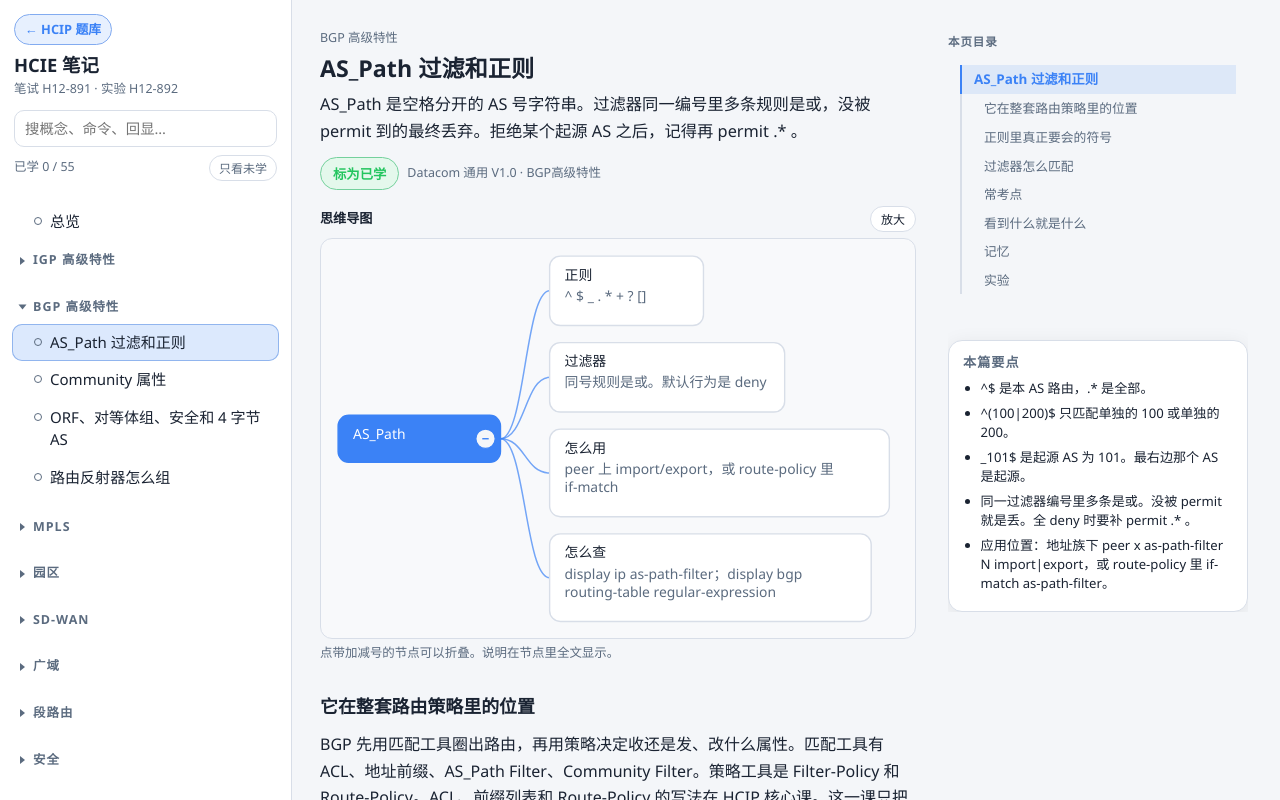
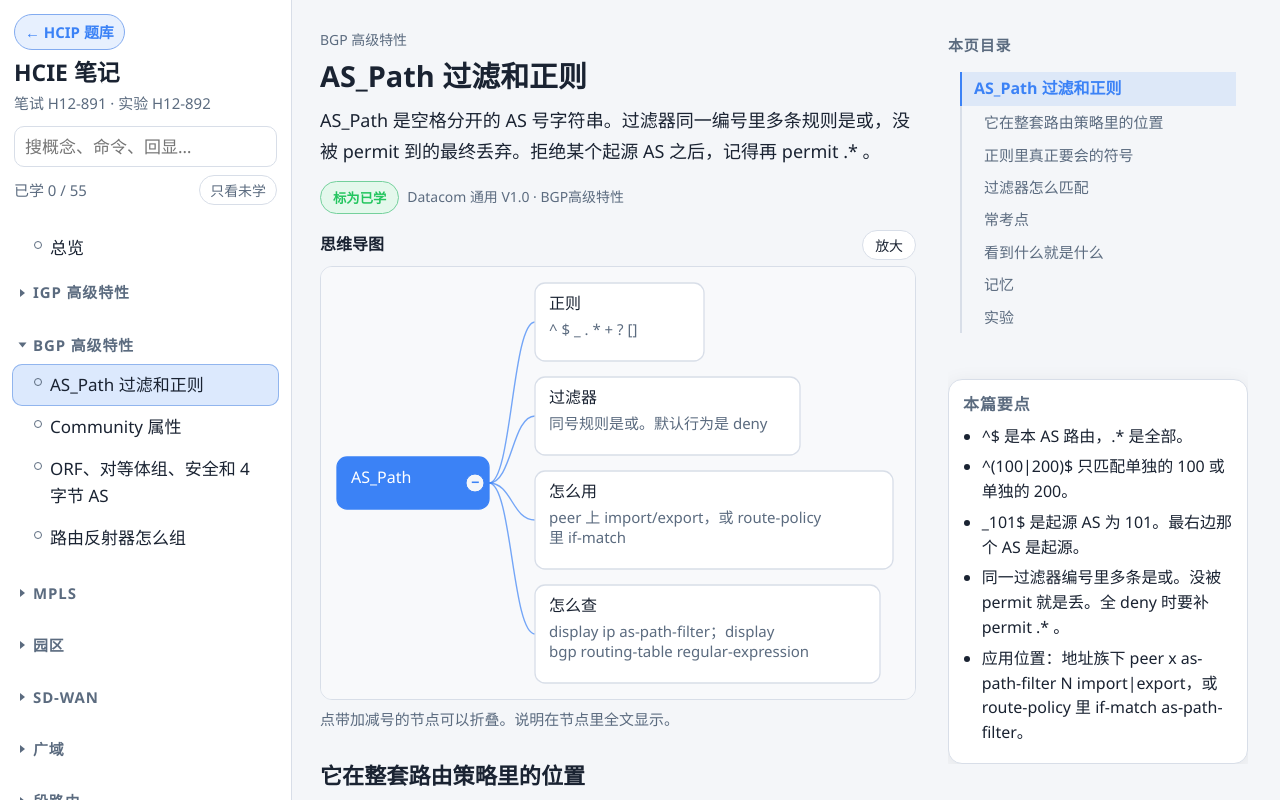
Before and after one commit to Kita164/hcip-quiz, a plain HTML site: page hcie/index.html in a window 1280 px wide. Both pictures are taken after a click on the link "AS_Path 过滤和正则". Drawn offline with Linux system fonts and the light colour scheme.

Commit message:
整体放大笔记字体，左右栏和 SVG 文字一起加大。
正文 17px、行高 1.75。目录、右栏、表格、代码和导图文字按比例放大，左右栏不小于 14px。导图节点按新字号重算宽高。

Co-authored-by: kita164 <Kita164@users.noreply.github.com>

```diff
--- a/hcie/css/notes.css
+++ b/hcie/css/notes.css
@@ -31,13 +31,15 @@
   }
 }
 * { box-sizing: border-box; }
+html { font-size: 17px; }
 html, body { height: 100%; }
 body {
   margin: 0;
   font-family: "Segoe UI", "PingFang SC", "Microsoft YaHei", system-ui, sans-serif;
   background: var(--bg);
   color: var(--text);
-  line-height: 1.65;
+  font-size: 1rem;
+  line-height: 1.75;
 }
 button, input { font-family: inherit; color: inherit; }
 a { color: var(--accent); }
@@ -59,13 +61,13 @@ a { color: var(--accent); }
   flex-direction: column;
 }
 .side-head { padding: 14px 14px 8px; flex: none; }
-.brand h1 { font-size: 1.15rem; margin: 8px 0 0; line-height: 1.3; }
-.brand p { margin: 2px 0 10px; color: var(--muted); font-size: .78rem; }
+.brand h1 { font-size: 1.35rem; margin: 8px 0 0; line-height: 1.3; }
+.brand p { margin: 2px 0 10px; color: var(--muted); font-size: .88rem; }
 .switch {
   display: inline-flex;
   align-items: center;
   text-decoration: none;
-  font-size: .8rem;
+  font-size: .88rem;
   font-weight: 700;
   padding: 4px 10px;
   border-radius: 999px;
@@ -80,7 +82,7 @@ a { color: var(--accent); }
   border-radius: 10px;
   border: 1px solid var(--border);
   background: var(--card);
-  font-size: .9rem;
+  font-size: 1rem;
 }
 .search input:focus-visible,
 button:focus-visible,
@@ -96,7 +98,7 @@ summary:focus-visible {
   gap: 8px;
   margin-top: 8px;
   color: var(--muted);
-  font-size: .78rem;
+  font-size: .88rem;
   font-variant-numeric: tabular-nums;
 }
 .text-btn {
@@ -104,9 +106,9 @@ summary:focus-visible {
   border: 1px solid var(--border);
   background: var(--card);
   border-radius: 999px;
-  padding: 3px 9px;
+  padding: 4px 10px;
   cursor: pointer;
-  font-size: .75rem;
+  font-size: .82rem;
 }
 .text-btn[aria-pressed="true"] {
   background: var(--accent);
@@ -122,8 +124,8 @@ summary:focus-visible {
   background: var(--card);
   border-radius: 10px;
   padding: 6px 8px;
-  font-size: .78rem;
-  line-height: 1.4;
+  font-size: .88rem;
+  line-height: 1.5;
 }
 .hit b { display: block; color: var(--accent); font-weight: 700; }
 .hit span { color: var(--muted); }
@@ -136,8 +138,8 @@ nav { overflow: auto; padding: 6px 12px 28px; flex: 1; min-height: 0; }
   align-items: center;
   gap: 8px;
   padding: 10px 8px 6px;
-  font-size: .78rem;
-  letter-spacing: .08em;
+  font-size: .88rem;
+  letter-spacing: .06em;
   font-weight: 750;
   color: var(--muted);
 }
@@ -161,8 +163,8 @@ nav { overflow: auto; padding: 6px 12px 28px; flex: 1; min-height: 0; }
   color: inherit;
   padding: 8px 10px 8px 22px;
   border-radius: 10px;
-  font-size: .94rem;
-  line-height: 1.45;
+  font-size: 1rem;
+  line-height: 1.55;
 }
 .topic-link:hover { background: color-mix(in srgb, var(--accent) 10%, transparent); }
 .topic-link.active {
@@ -202,7 +204,7 @@ nav { overflow: auto; padding: 6px 12px 28px; flex: 1; min-height: 0; }
 .top-title {
   margin-left: auto;
   color: var(--muted);
-  font-size: .82rem;
+  font-size: .88rem;
   overflow: hidden;
   text-overflow: ellipsis;
   white-space: nowrap;
@@ -212,8 +214,8 @@ article { padding: 22px 22px 72px; width: 100%; max-width: var(--content); }
 .rail { display: none; }
 .rail-kicker {
   margin: 0 0 8px;
-  font-size: .72rem;
-  letter-spacing: .08em;
+  font-size: .88rem;
+  letter-spacing: .06em;
   font-weight: 750;
   color: var(--muted);
 }
@@ -222,12 +224,12 @@ article { padding: 22px 22px 72px; width: 100%; max-width: var(--content); }
   display: block;
   text-decoration: none;
   color: var(--muted);
-  font-size: .84rem;
-  line-height: 1.45;
+  font-size: .94rem;
+  line-height: 1.5;
   padding: 5px 0 5px 12px;
   border-left: 2px solid var(--border);
 }
-.rail-nav a.sub { padding-left: 22px; font-size: .8rem; }
+.rail-nav a.sub { padding-left: 22px; font-size: .88rem; }
 .rail-nav a:hover { color: var(--text); }
 .rail-nav a.active {
   color: var(--accent);
@@ -244,11 +246,11 @@ article { padding: 22px 22px 72px; width: 100%; max-width: var(--content); }
   box-shadow: var(--shadow);
 }
 .rail-card ul { margin: 0; padding-left: 1.1em; }
-.rail-card li { margin: 6px 0; font-size: .82rem; line-height: 1.45; }
-.rail-card p { margin: 0; font-size: .82rem; line-height: 1.5; }
-.kicker { color: var(--muted); font-size: .78rem; margin: 0 0 4px; }
-article h2 { font-size: 1.45rem; line-height: 1.3; margin: 0 0 8px; }
-.summary { font-size: 1.02rem; margin: 0 0 12px; }
+.rail-card li { margin: 6px 0; font-size: .94rem; line-height: 1.55; }
+.rail-card p { margin: 0; font-size: .94rem; line-height: 1.6; }
+.kicker { color: var(--muted); font-size: .82rem; margin: 0 0 4px; }
+article h2 { font-size: 1.7rem; line-height: 1.35; margin: 0 0 10px; }
+.summary { font-size: 1.06rem; line-height: 1.7; margin: 0 0 14px; }
 .meta-row { display: flex; flex-wrap: wrap; gap: 8px; align-items: center; margin-bottom: 16px; }
 .learn {
   appearance: none;
@@ -261,7 +263,7 @@ article h2 { font-size: 1.45rem; line-height: 1.3; margin: 0 0 8px; }
   cursor: pointer;
 }
 .learn.on { background: var(--accent2); border-color: var(--accent2); color: #06210f; }
-.source { color: var(--muted); font-size: .78rem; }
+.source { color: var(--muted); font-size: .82rem; }
 .card {
   background: var(--card);
   border: 1px solid var(--border);
@@ -277,8 +279,8 @@ article h2 { font-size: 1.45rem; line-height: 1.3; margin: 0 0 8px; }
 .toc { display: flex; flex-wrap: wrap; gap: 6px; margin: 0 0 8px; }
 .toc a {
   text-decoration: none;
-  font-size: .78rem;
-  padding: 3px 8px;
+  font-size: .88rem;
+  padding: 4px 10px;
   border-radius: 999px;
   border: 1px solid var(--border);
   background: var(--bg);
@@ -289,16 +291,16 @@ article h2 { font-size: 1.45rem; line-height: 1.3; margin: 0 0 8px; }
 .tree summary { font-weight: 700; }
 .tree-d, .leaf .tree-d { display: block; color: var(--muted); font-weight: 450; font-size: .82rem; }
 article h2, .prose h3, .prose h4 { scroll-margin-top: 20px; }
-.prose h3 { font-size: 1.12rem; margin: 28px 0 10px; }
-.prose h4 { font-size: .98rem; margin: 16px 0 6px; }
+.prose h3 { font-size: 1.3rem; margin: 28px 0 10px; line-height: 1.4; }
+.prose h4 { font-size: 1.12rem; margin: 16px 0 6px; line-height: 1.45; }
 .prose p { margin: 8px 0; }
 .prose ul, .prose ol { margin: 8px 0; padding-left: 1.2em; }
 .prose li { margin: 3px 0; }
 .table-wrap { overflow-x: auto; margin: 10px 0; }
-table { border-collapse: collapse; width: 100%; font-size: .88rem; min-width: 420px; }
+table { border-collapse: collapse; width: 100%; font-size: 1rem; min-width: 420px; }
 th, td { border: 1px solid var(--border); padding: 6px 8px; text-align: left; vertical-align: top; }
 th { background: color-mix(in srgb, var(--accent) 12%, var(--card)); }
-caption { caption-side: bottom; text-align: left; color: var(--muted); font-size: .78rem; padding-top: 4px; }
+caption { caption-side: bottom; text-align: left; color: var(--muted); font-size: .82rem; padding-top: 4px; }
 pre {
   margin: 8px 0;
   background: var(--code-bg);
@@ -307,8 +309,8 @@ pre {
   padding: 12px 12px 12px 14px;
   overflow: auto;
   font-family: ui-monospace, "Sarasa Mono SC", "Source Han Mono", Consolas, monospace;
-  font-size: .82rem;
-  line-height: 1.5;
+  font-size: .94rem;
+  line-height: 1.6;
   position: relative;
 }
 .code-head {
@@ -318,19 +320,19 @@ pre {
   gap: 8px;
   margin-top: 10px;
   color: var(--muted);
-  font-size: .78rem;
+  font-size: .88rem;
 }
 .copy {
   appearance: none;
   border: 1px solid var(--border);
   background: var(--card);
   border-radius: 8px;
-  padding: 2px 8px;
+  padding: 3px 10px;
   cursor: pointer;
-  font-size: .75rem;
+  font-size: .82rem;
 }
 .callout { border-radius: 12px; padding: 10px 12px; margin: 10px 0; border: 1px solid var(--border); }
-.callout .ct { font-weight: 750; font-size: .82rem; margin-bottom: 2px; }
+.callout .ct { font-weight: 750; font-size: 1rem; margin-bottom: 4px; }
 .callout.exam { background: color-mix(in srgb, var(--accent) 12%, var(--card)); }
 .callout.tip { background: color-mix(in srgb, var(--accent2) 12%, var(--card)); }
 .callout.warn { background: color-mix(in srgb, var(--warn) 14%, var(--card)); }
@@ -347,28 +349,28 @@ pre {
   padding: 8px;
   background: color-mix(in srgb, var(--bg) 55%, var(--card));
 }
-.band-name { font-weight: 750; font-size: .82rem; }
+.band-name { font-weight: 750; font-size: .94rem; }
 .band-items { display: flex; flex-wrap: wrap; gap: 6px; }
 .band-items span {
   background: var(--card);
   border: 1px solid var(--border);
   border-radius: 999px;
-  padding: 2px 8px;
-  font-size: .8rem;
+  padding: 3px 10px;
+  font-size: .88rem;
 }
 .diagram { margin: 12px 0 16px; }
-.diagram-bar { display: flex; justify-content: space-between; align-items: center; gap: 8px; font-size: .82rem; font-weight: 750; margin-bottom: 6px; }
+.diagram-bar { display: flex; justify-content: space-between; align-items: center; gap: 8px; font-size: .94rem; font-weight: 750; margin-bottom: 6px; }
 .diagram-bar button, .zoom button {
   appearance: none; border: 1px solid var(--border); background: var(--card); color: var(--text);
-  border-radius: 999px; padding: 3px 10px; cursor: pointer; font-size: .75rem;
+  border-radius: 999px; padding: 4px 12px; cursor: pointer; font-size: .82rem;
 }
 .diagram-scroll { overflow-x: auto; border: 1px solid var(--border); border-radius: 12px; background: color-mix(in srgb, var(--bg) 65%, var(--card)); }
 .fig { width: 100%; height: auto; display: block; }
 .fig .edge { stroke: var(--muted); fill: none; stroke-width: 1.6; }
 .fig .arrow-head { fill: var(--muted); }
-.fig .n-text, .fig .mind-t, .fig .edge-t { fill: var(--text); font-size: 13px; font-family: inherit; }
-.fig .n-sub { fill: var(--muted); font-size: 11px; font-family: inherit; }
-.fig .mind-d { fill: var(--muted); font-size: 13px; font-family: inherit; }
+.fig .n-text, .fig .mind-t, .fig .edge-t { fill: var(--text); font-size: 16px; font-family: inherit; }
+.fig .n-sub { fill: var(--muted); font-size: 14px; font-family: inherit; }
+.fig .mind-d { fill: var(--muted); font-size: 15px; font-family: inherit; }
 .fig .ico { fill: var(--card); stroke-width: 1.6; }
 .fig .ico-r { stroke: var(--accent); }
 .fig .ico-sw { stroke: var(--accent2); }
@@ -385,10 +387,10 @@ pre {
 .fig .mind-node.root rect { fill: var(--accent); stroke: var(--accent); }
 .fig .mind-node.root .mind-t, .fig .mind-node.root .mind-d { fill: #fff; }
 .fig .mind-badge { fill: var(--bg); stroke: var(--accent); }
-.fig .mind-badge-t { fill: var(--accent); font-size: 12px; font-family: inherit; font-weight: 700; }
+.fig .mind-badge-t { fill: var(--accent); font-size: 14px; font-family: inherit; font-weight: 700; }
 .fig .mind-node { cursor: pointer; }
 .fig .mind-edge { stroke: var(--accent); fill: none; stroke-width: 1.4; opacity: .7; }
-.diagram figcaption { color: var(--muted); font-size: .78rem; margin-top: 4px; }
+.diagram figcaption { color: var(--muted); font-size: .88rem; margin-top: 6px; }
 .zoom { border: 0; padding: 16px; width: min(1100px, 96vw); max-height: 92vh; background: var(--bg2); color: var(--text); border-radius: 16px; }
 .zoom::backdrop { background: rgba(0, 0, 0, .55); }
 .zoom .fig { min-width: 0 !important; }
@@ -396,9 +398,9 @@ pre {
 .topo svg { width: 100%; height: auto; background: color-mix(in srgb, var(--bg) 70%, var(--card)); border: 1px solid var(--border); border-radius: 12px; }
 .topo line { stroke: var(--muted); stroke-width: 1.4; }
 .topo rect { fill: var(--card); stroke: var(--accent); }
-.topo text { fill: var(--text); font-size: 12px; font-family: inherit; }
-.topo .topo-label { fill: var(--muted); font-size: 11px; }
-.topo figcaption, figure figcaption { color: var(--muted); font-size: .78rem; margin-top: 4px; }
+.topo text { fill: var(--text); font-size: 15px; font-family: inherit; }
+.topo .topo-label { fill: var(--muted); font-size: 14px; }
+.topo figcaption, figure figcaption { color: var(--muted); font-size: .88rem; margin-top: 6px; }
 .see {
   display: grid;
   grid-template-columns: 1fr;
@@ -413,7 +415,7 @@ pre {
 .memory li { margin: 6px 0; }
 .lab { margin: 10px 0; }
 .lab .goal { margin: 8px 0; }
-.where { font-weight: 750; font-size: .82rem; color: var(--accent); margin-top: 8px; }
+.where { font-weight: 750; font-size: .94rem; color: var(--accent); margin-top: 8px; }
 .figure img { max-width: 100%; height: auto; border-radius: 12px; border: 1px solid var(--border); background: #fff; }
 .pager { display: flex; justify-content: space-between; gap: 10px; margin-top: 22px; }
 .pager a { text-decoration: none; font-weight: 700; }
--- a/hcie/js/figures.js
+++ b/hcie/js/figures.js
@@ -8,7 +8,7 @@
 
   function measure(s) {
     let w = 0;
-    for (const ch of String(s || "")) w += ch.charCodeAt(0) > 255 ? 13 : 7.2;
+    for (const ch of String(s || "")) w += ch.charCodeAt(0) > 255 ? 16 : 8.8;
     return Math.ceil(w);
   }
 
@@ -63,7 +63,7 @@
         let lastBreak = -1;
         for (let i = 0; i < rest.length; i++) {
           const ch = rest[i];
-          const cw = ch.charCodeAt(0) > 255 ? 13 : 7.2;
+          const cw = ch.charCodeAt(0) > 255 ? 16 : 8.8;
           if (width + cw > maxW) break;
           width += cw;
           cut = i + 1;
@@ -82,7 +82,7 @@
   function mind(topicId, roots, off) {
     if (!roots || !roots.length) return "";
     const root = roots.length === 1 ? roots[0] : { t: "本篇", c: roots };
-    const textW = 300;
+    const textW = 340;
     function layout(node, path) {
       const kids = node.c || [];
       const closed = !!(off && off.has(topicId + "|" + path) && kids.length);
@@ -90,7 +90,7 @@
       const detailLines = wrapLines(node.d || "", textW);
       const widest = Math.max.apply(null, titleLines.concat(detailLines).map(measure).concat([96]));
       const tw = widest + (kids.length ? 56 : 28);
-      const th = 14 + titleLines.length * 18 + (detailLines.length ? 4 + detailLines.length * 17 : 0) + 12;
+      const th = 16 + titleLines.length * 22 + (detailLines.length ? 6 + detailLines.length * 20 : 0) + 14;
       const laid = closed ? [] : kids.map((c, i) => layout(c, path + "/" + i));
       const gap = 16;
       const inner = laid.reduce((s, c) => s + c.boxH, 0) + Math.max(0, laid.length - 1) * gap;
@@ -136,11 +136,11 @@
       parts.push('<g class="' + cls + '"' + click + ">");
       parts.push('<rect x="' + box.x + '" y="' + box.y + '" width="' + box.tw + '" height="' + box.th + '" rx="10"/>');
       box.titleLines.forEach((line, i) => {
-        parts.push('<text class="mind-t" x="' + (box.x + 14) + '" y="' + (box.y + 22 + i * 18) + '">' + esc(line) + "</text>");
+        parts.push('<text class="mind-t" x="' + (box.x + 14) + '" y="' + (box.y + 26 + i * 22) + '">' + esc(line) + "</text>");
       });
-      const detailTop = box.y + 22 + box.titleLines.length * 18 + 2;
+      const detailTop = box.y + 26 + box.titleLines.length * 22 + 4;
       box.detailLines.forEach((line, i) => {
-        parts.push('<text class="mind-d" x="' + (box.x + 14) + '" y="' + (detailTop + i * 17) + '">' + esc(line) + "</text>");
+        parts.push('<text class="mind-d" x="' + (box.x + 14) + '" y="' + (detailTop + i * 20) + '">' + esc(line) + "</text>");
       });
       if (box.n) {
         const badge = box.closed ? "+" + box.n : "−";
@@ -177,7 +177,7 @@
     Object.keys(by).forEach((id) => {
       const n = by[id];
       maxX = Math.max(maxX, n.cx + 90);
-      maxY = Math.max(maxY, n.cy + 78);
+      maxY = Math.max(maxY, n.cy + 90);
     });
     const lines = (spec.links || []).map((l) => {
       const a = by[l.a];
@@ -194,9 +194,9 @@
       if (l.label) {
         const lines = String(l.label).split("\n");
         const tw = Math.max.apply(null, lines.map(measure)) + 16;
-        const th = lines.length * 14 + 8;
-        label = '<rect class="pill" x="' + (mx - tw / 2) + '" y="' + (my - 12) + '" width="' + tw + '" height="' + th + '" rx="6"/>' +
-          lines.map((line, i) => '<text class="edge-t" x="' + mx + '" y="' + (my + 2 + i * 14) + '" text-anchor="middle">' + esc(line) + "</text>").join("");
+        const th = lines.length * 18 + 10;
+        label = '<rect class="pill" x="' + (mx - tw / 2) + '" y="' + (my - 14) + '" width="' + tw + '" height="' + th + '" rx="6"/>' +
+          lines.map((line, i) => '<text class="edge-t" x="' + mx + '" y="' + (my + 4 + i * 18) + '" text-anchor="middle">' + esc(line) + "</text>").join("");
       }
       return '<line class="edge"' + dash + ' x1="' + x1 + '" y1="' + y1 + '" x2="' + x2 + '" y2="' + y2 + '"/>' + label;
     }).join("");
@@ -204,7 +204,7 @@
       const n = by[raw.id];
       return '<g><g transform="translate(' + (n.cx - 26) + " " + (n.cy - 22) + ')">' + icon(n.role) + '</g>' +
         '<text class="n-text" x="' + n.cx + '" y="' + (n.cy + 32) + '" text-anchor="middle">' + esc(n.label) + "</text>" +
-        (n.sub ? '<text class="n-sub" x="' + n.cx + '" y="' + (n.cy + 48) + '" text-anchor="middle">' + esc(n.sub) + "</text>" : "") +
+        (n.sub ? '<text class="n-sub" x="' + n.cx + '" y="' + (n.cy + 54) + '" text-anchor="middle">' + esc(n.sub) + "</text>" : "") +
         "</g>";
     }).join("");
     return frame(spec.title, spec.caption, svgWrap(maxX, maxY + 8, lines + shapes, spec.title));
@@ -212,8 +212,8 @@
 
   function renderFlow(spec) {
     const steps = spec.steps || [];
-    const colW = 168;
-    const rowH = 92;
+    const colW = 196;
+    const rowH = 108;
     const cols = Math.min(4, Math.max(1, steps.length));
     const body = steps.map((s, i) => {
       const col = i % cols;
@@ -221,11 +221,11 @@
       const x = 24 + col * colW;
       const y = 24 + row * rowH;
       const arrow = col < cols - 1 && i < steps.length - 1
-        ? '<path class="edge" d="M' + (x + 140) + " " + (y + 28) + " H " + (x + colW - 8) + '" marker-end="url(#arr)"/>'
+        ? '<path class="edge" d="M' + (x + 156) + " " + (y + 32) + " H " + (x + colW - 8) + '" marker-end="url(#arr)"/>'
         : "";
-      return '<rect class="flow-box" x="' + x + '" y="' + y + '" width="132" height="56" rx="10"/>' +
-        '<text class="n-text" x="' + (x + 66) + '" y="' + (y + 24) + '" text-anchor="middle">' + esc(s.text) + "</text>" +
-        (s.sub ? '<text class="n-sub" x="' + (x + 66) + '" y="' + (y + 42) + '" text-anchor="middle">' + esc(clip(s.sub, 16)) + "</text>" : "") +
+      return '<rect class="flow-box" x="' + x + '" y="' + y + '" width="148" height="64" rx="10"/>' +
+        '<text class="n-text" x="' + (x + 74) + '" y="' + (y + 28) + '" text-anchor="middle">' + esc(s.text) + "</text>" +
+        (s.sub ? '<text class="n-sub" x="' + (x + 74) + '" y="' + (y + 50) + '" text-anchor="middle">' + esc(clip(s.sub, 16)) + "</text>" : "") +
         arrow;
     }).join("");
     const rows = Math.ceil(steps.length / cols);
@@ -239,12 +239,12 @@
     const layers = spec.layers || [];
     const w = 420;
     const body = layers.map((layer, i) => {
-      const y = 20 + i * 48;
-      return '<rect class="stack-box" x="80" y="' + y + '" width="260" height="40" rx="8"/>' +
-        '<text class="n-text" x="210" y="' + (y + 18) + '" text-anchor="middle">' + esc(layer.name) + "</text>" +
-        (layer.note ? '<text class="n-sub" x="210" y="' + (y + 34) + '" text-anchor="middle">' + esc(layer.note) + "</text>" : "");
+      const y = 20 + i * 64;
+      return '<rect class="stack-box" x="70" y="' + y + '" width="280" height="52" rx="8"/>' +
+        '<text class="n-text" x="210" y="' + (y + 22) + '" text-anchor="middle">' + esc(layer.name) + "</text>" +
+        (layer.note ? '<text class="n-sub" x="210" y="' + (y + 42) + '" text-anchor="middle">' + esc(layer.note) + "</text>" : "");
     }).join("");
-    const h = 28 + layers.length * 48;
+    const h = 32 + layers.length * 64;
     const note = '<text class="n-sub" x="24" y="36">外</text><text class="n-sub" x="24" y="' + (h - 20) + '">内</text>';
     return frame(spec.title, spec.caption, svgWrap(w, h, note + body, spec.title));
   }
```
